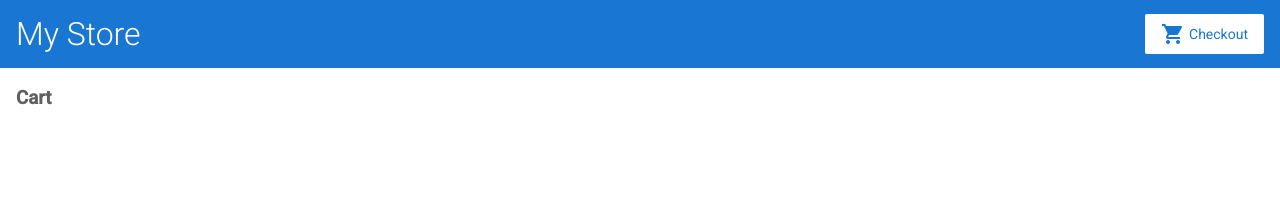
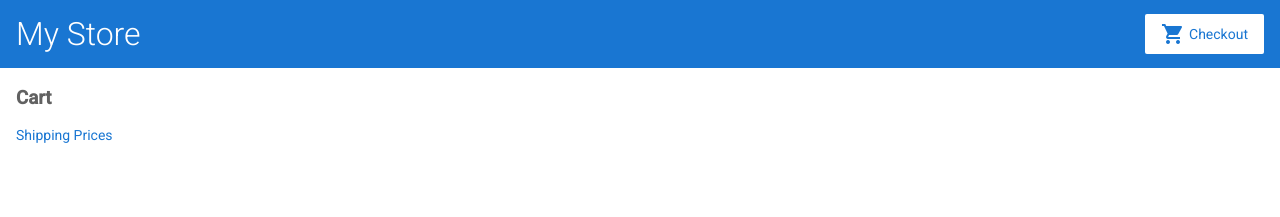
Before and after one commit to jianhang-lin/my-app, an Angular app: page /cart in a window 1280 px wide. Shown: the top 217 px of the page. Built offline with nearby package versions, Linux system fonts and the light colour scheme.

Commit message:
feat(cart): add a link form the cart page to the shipping page

```diff
--- a/src/app/cart/cart.component.html
+++ b/src/app/cart/cart.component.html
@@ -1,4 +1,8 @@
 <h3>Cart</h3>
+
+<p>
+  <a routerLink="/shipping">Shipping Prices</a>
+</p>
 
 <div class="cart-item" *ngFor='let item of items'>
   <span>{{ item.name }}</span>
```
